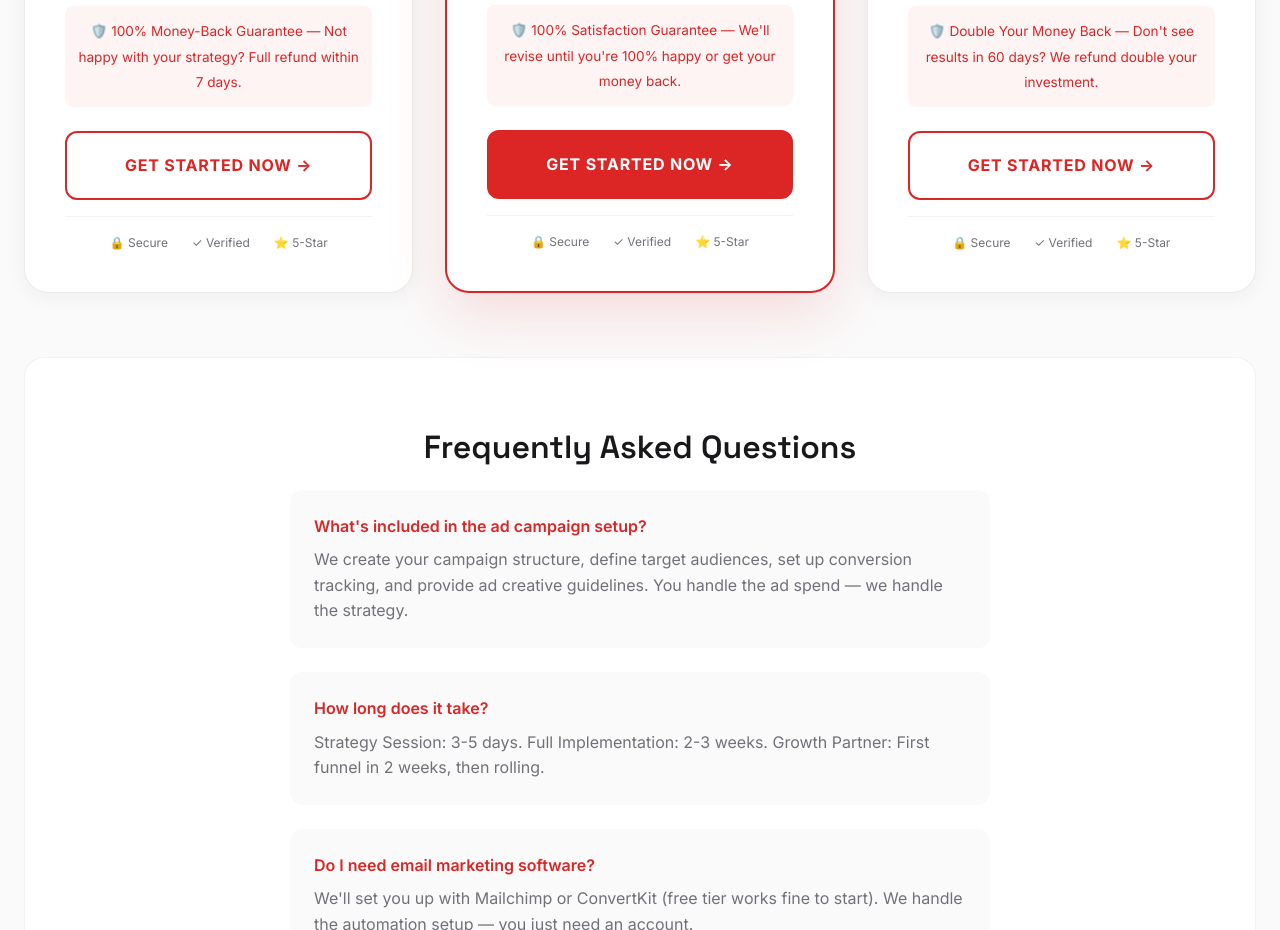
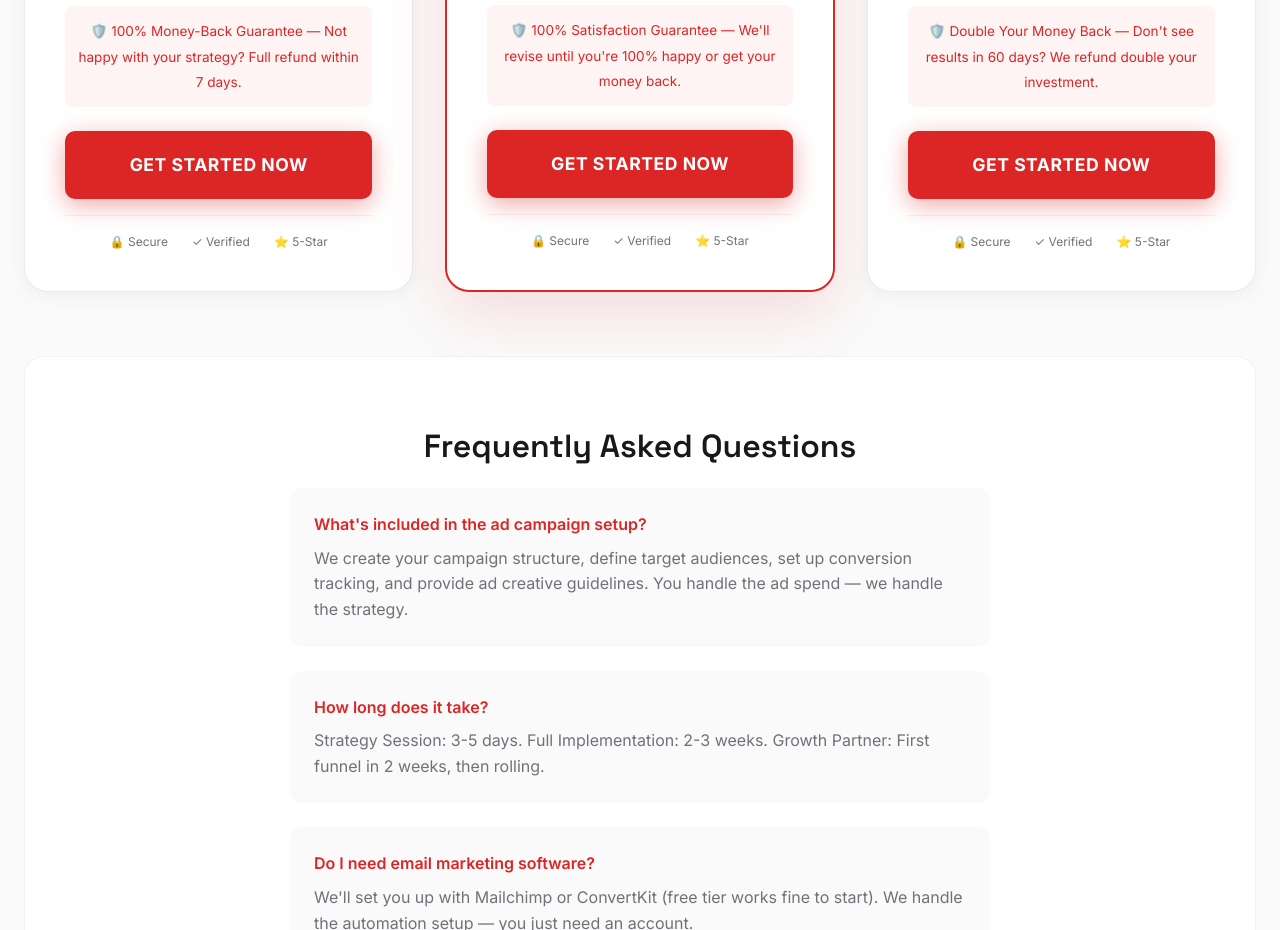
Before and after one commit to Alex1234569747/ascendant-strategy, a React (Vite) app: page /pricing in a window 1280 px wide. Shown: the part 1760-2690 px from the top of the page. Built offline with nearby package versions, Linux system fonts and the light colour scheme; the HTML template or start-up script is replaced by a standard one.

Commit message:
red solid pricing buttons

```diff
--- a/src/pages/Pricing.jsx
+++ b/src/pages/Pricing.jsx
@@ -255,26 +255,27 @@ export default function Pricing() {
                 <span style={{ color: '#dc2626', fontSize: '0.85rem' }}>🛡️ {service.guarantee}</span>
               </div>
 
-              {/* CTA Button */}
+              {/* CTA Button - RED, SOLID, OBVIOUS */}
               <Link
                 to={`/payment?plan=${service.id}`}
                 style={{
                   display: 'block',
                   padding: '1.25rem',
-                  background: service.recommended ? '#dc2626' : 'transparent',
-                  border: '2px solid #dc2626',
-                  color: service.recommended ? '#fff' : '#dc2626',
+                  background: '#dc2626',
+                  border: 'none',
+                  color: '#fff',
                   fontWeight: 700,
-                  fontSize: '1rem',
+                  fontSize: '1.1rem',
                   textAlign: 'center',
-                  borderRadius: '12px',
+                  borderRadius: '10px',
                   textDecoration: 'none',
                   textTransform: 'uppercase',
-                  letterSpacing: '0.05em',
-                  transition: 'all 0.3s'
+                  letterSpacing: '0.03em',
+                  transition: 'all 0.3s',
+                  boxShadow: '0 6px 25px rgba(220, 38, 38, 0.4)'
                 }}
               >
-                Get Started Now →
+                Get Started Now
               </Link>
 
               {/* Trust badges */}
```
